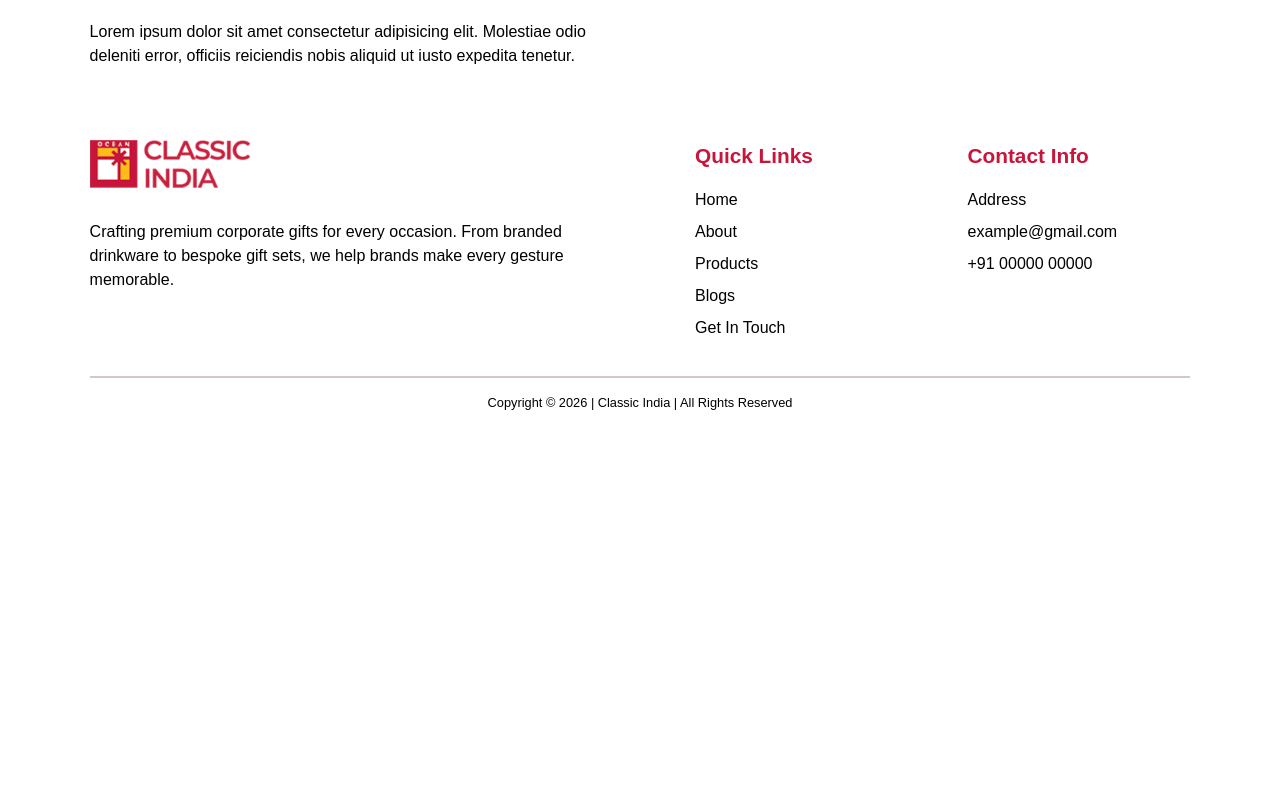
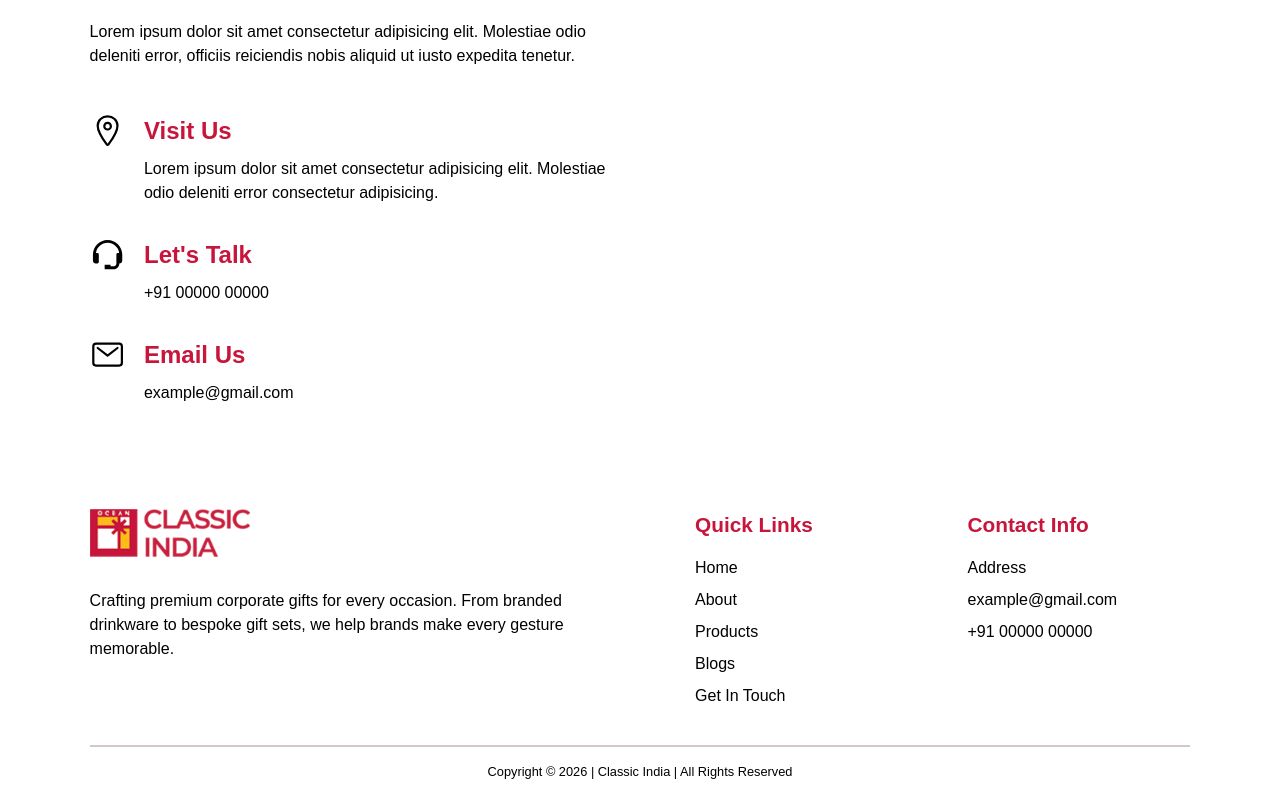
Before and after one commit to josephpal27/classic-india, a Next.js app: page /contact in a window 1280 px wide. Shown: the part 953-1748 px from the top of the page. Before the commit the page ends 1379 px from the top, so only its background shows below. Built offline with nearby package versions, Linux system fonts and the light colour scheme; a web font is replaced by a local one.

Commit message:
Contact Details Added

```diff
--- a/src/components/contact/ContactDetails.jsx
+++ b/src/components/contact/ContactDetails.jsx
@@ -1,3 +1,33 @@
+import { BiSupport } from "react-icons/bi";
+import { IoMailOutline } from "react-icons/io5";
+import { IoLocationOutline } from "react-icons/io5";
+
+const contactData = [
+    {
+        id: 1,
+        icon: <IoLocationOutline/>,
+        label: "Visit Us",
+        value: "Lorem ipsum dolor sit amet consectetur adipisicing elit. Molestiae odio deleniti error consectetur adipisicing.",
+        url: "#",
+        target: "_blank",
+    },
+    {
+        id: 2,
+        icon: <BiSupport/>,
+        label: "Let's Talk",
+        value: "+91 00000 00000",
+        url: "tel:0000000000",
+        target: "_self",
+    },
+    {
+        id: 3,
+        icon: <IoMailOutline/>,
+        label: "Email Us",
+        value: "example@gmail.com",
+        url: "mailto:example@gmail.com",
+        target: "_self",
+    },
+]
 
 const ContactDetails = () => {
     return (
@@ -8,6 +38,26 @@ const ContactDetails = () => {
             <p>
                 Lorem ipsum dolor sit amet consectetur adipisicing elit. Molestiae odio deleniti error, officiis reiciendis nobis aliquid ut iusto expedita tenetur.
             </p>
+
+            <div className="mt-[2rem] sm:mt-[2.5rem] lg:mt-[2.6rem] xl:mt-[2.8rem] 2xl:mt-[3rem]">
+                {contactData.map((item, index) => {
+                    return(
+                        <div key={index} className="flex gap-[1.2rem] mb-[2rem]">
+                            <div className="text-[2.2rem]">
+                                {item.icon}
+                            </div>
+                            <div>
+                                <span className="block font-bold text-[1.5rem] text-primary">
+                                    {item.label}
+                                </span>
+                                <a href={item.url} target={item.target} className="block mt-[0.5rem] hover:underline">
+                                    {item.value}
+                                </a>
+                            </div>
+                        </div>
+                    )
+                })}
+            </div>
         </div>
     )
 }
```
